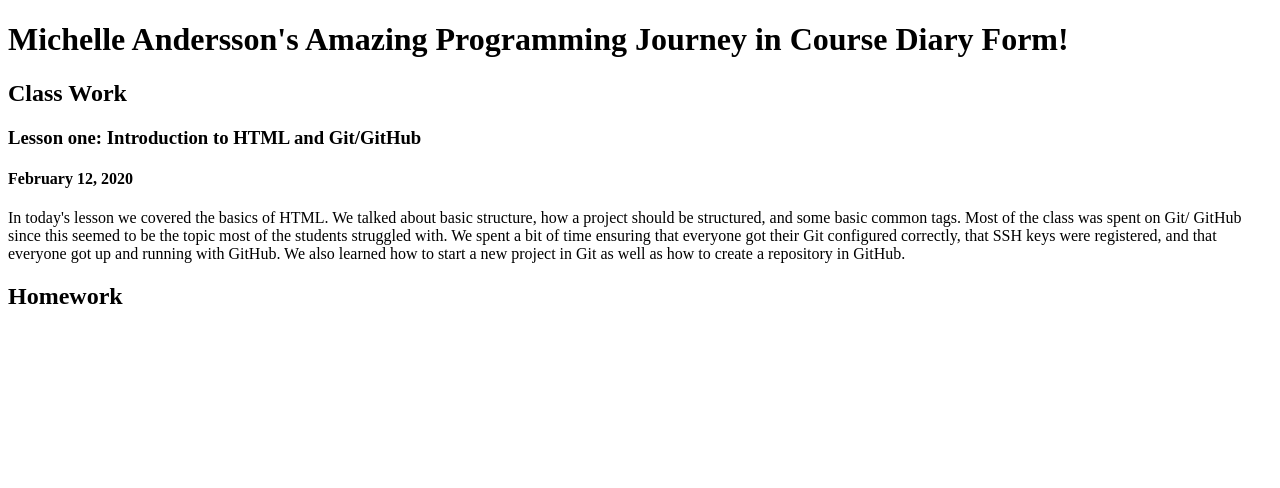
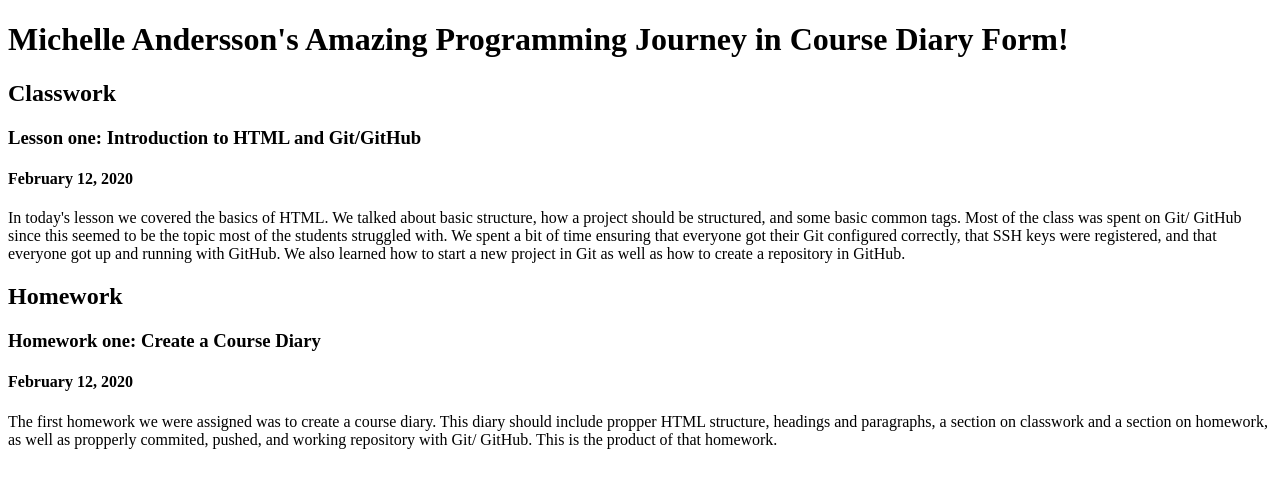
Before and after one commit to michelleandersson/Course-Diary, a plain HTML site: page index.html in a window 1280 px wide. Drawn offline with Linux system fonts and the light colour scheme.

Commit message:
Added content and headings to first homework in Homework

```diff
--- a/index.html
+++ b/index.html
@@ -8,7 +8,7 @@
 <body>
     <h1>Michelle Andersson's Amazing Programming Journey in Course Diary Form!</h1>
     <div>
-        <h2>Class Work</h2>
+        <h2>Classwork</h2>
         <h3>Lesson one: Introduction to HTML and Git/GitHub</h3>
         <h4>February 12, 2020</h4>
         <p> In today's lesson we covered the basics of HTML. We talked about basic structure, how a project should be structured,
@@ -21,8 +21,12 @@
     </div>
     <div>
         <h2>Homework</h2>
+        <h3>Homework one: Create a Course Diary</h3>
+        <h4>February 12, 2020</h4>
         <p>
-            <!--add information regarding what my homework was during each week. Include dates and headings-->
+            The first homework we were assigned was to create a course diary.
+            This diary should include propper HTML structure, headings and paragraphs, a section on classwork and a section on homework, as
+            well as propperly commited, pushed, and working repository with Git/ GitHub. This is the product of that homework.
         </p>
     </div>
 </body>
```
